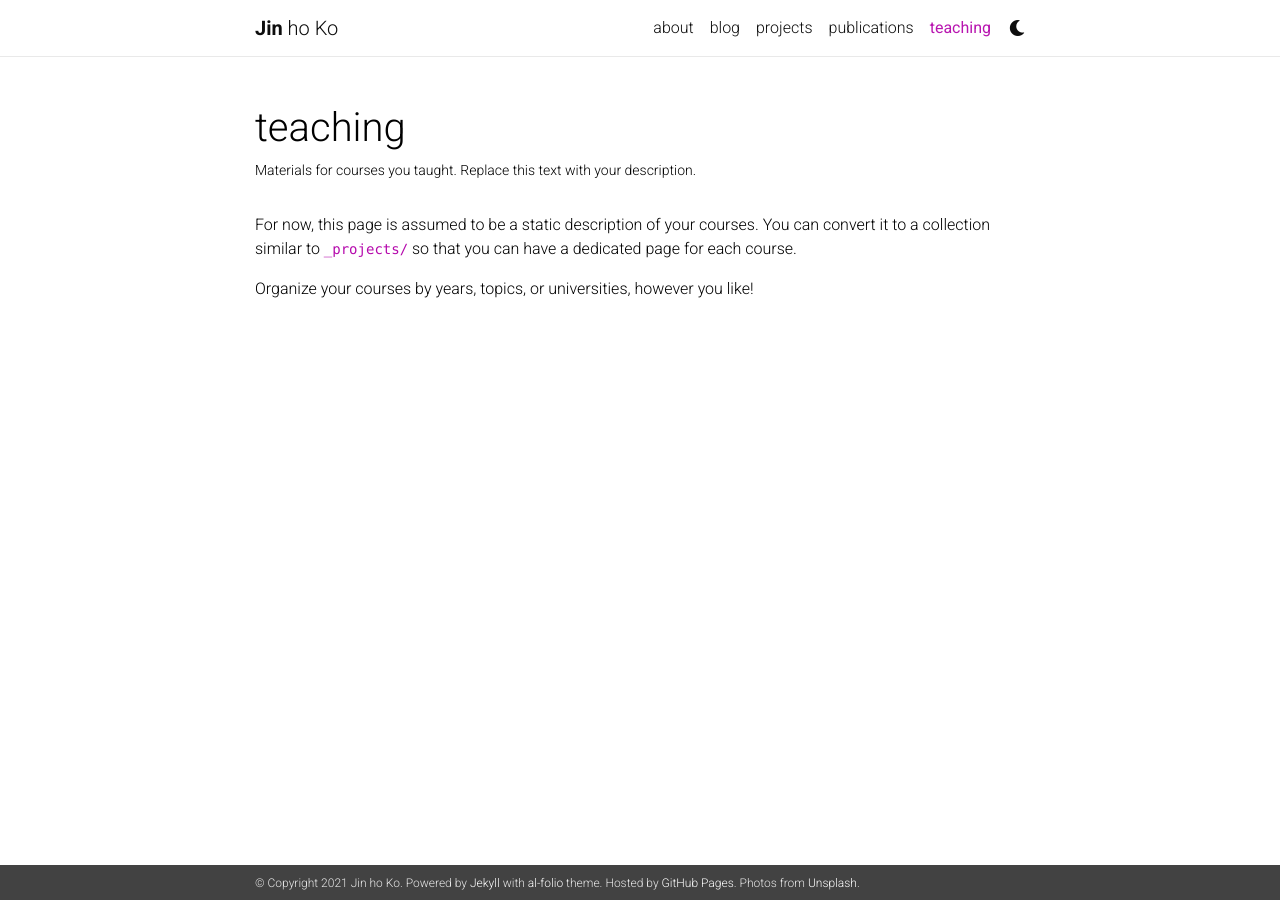
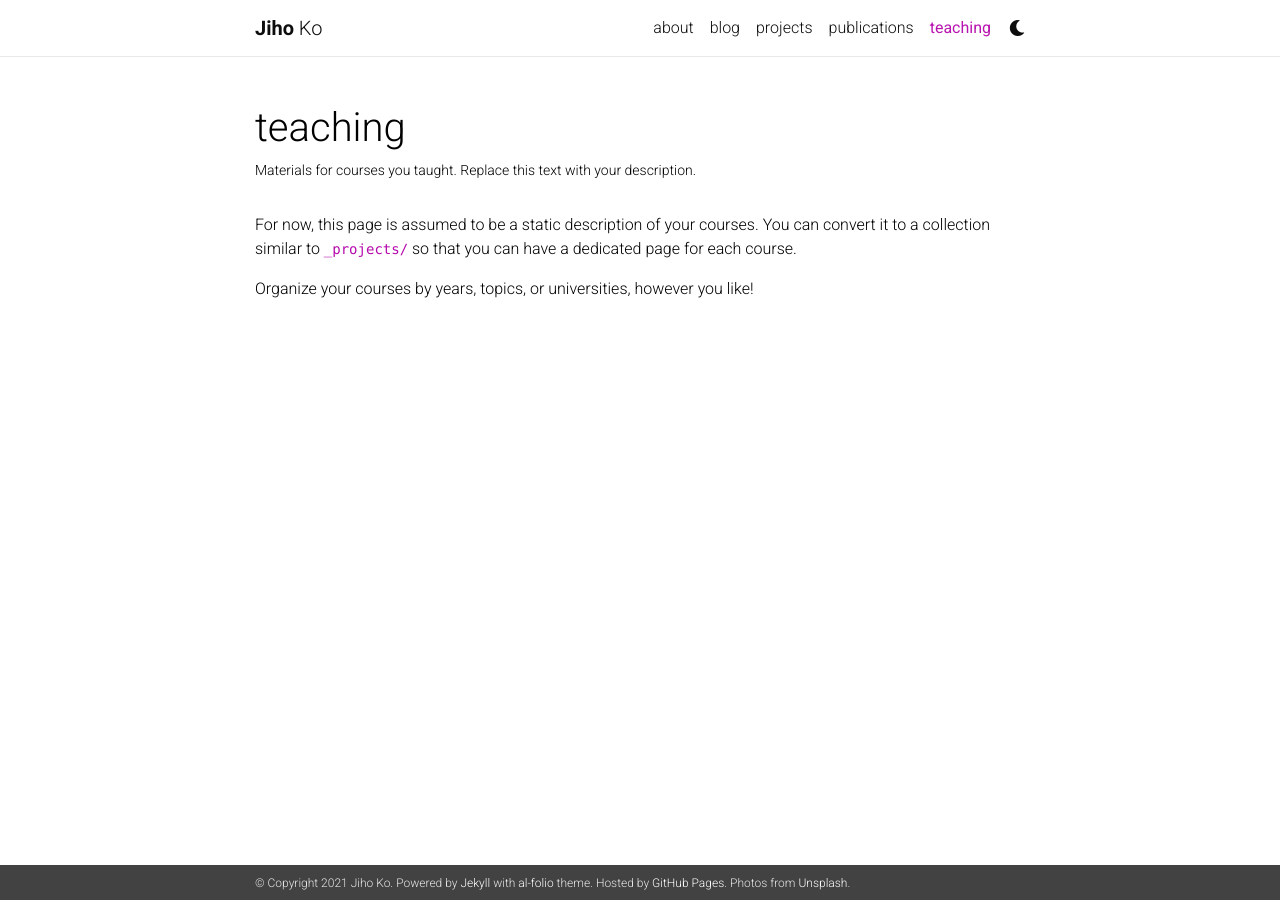
Before and after one commit to dgggit/dgggit.github.com, a Jekyll site: the page built from _pages/teaching.md, in a window 1280 px wide. Built offline with Jekyll 4.4.1, drawn with Linux system fonts in a browser that asks for light colours; nearby versions of some CDN libraries; a style sheet for code colours, icons or effects is not loaded.

Commit message:
apply name

```diff
--- a/_config.yml
+++ b/_config.yml
@@ -3,8 +3,7 @@
 # -----------------------------------------------------------------------------
 
 title: blank # the website title (if blank, full name will be used instead)
-first_name: Jin
-middle_name: ho
+first_name: Jiho
 last_name: Ko
 email: you@example.com
 description: > # the ">" symbol means to ignore newlines until "footer_text:"
--- a/_includes/footer.html
+++ b/_includes/footer.html
@@ -1,7 +1,7 @@
 {% if site.footer_fixed %}
 <footer class="fixed-bottom">
   <div class="container mt-0">
-    &copy; Copyright {{ site.time | date: '%Y' }} {{ site.first_name }} {{ site.middle_name }} {{ site.last_name }}.
+    &copy; Copyright {{ site.time | date: '%Y' }} {{ site.first_name }} {{ site.last_name }}.
     {{ site.footer_text }}
     {% if site.last_updated %}
     Last updated: {{ "now" | date: '%B %d, %Y' }}.
@@ -11,7 +11,7 @@
 {% else %}
 <footer class="sticky-bottom mt-5">
   <div class="container">
-    &copy; Copyright {{ site.time | date: '%Y' }} {{ site.first_name }} {{ site.middle_name }} {{ site.last_name }}.
+    &copy; Copyright {{ site.time | date: '%Y' }} {{ site.first_name }} {{ site.last_name }}.
     {{ site.footer_text }}
     {% if site.last_updated %}
     Last updated: {{ "now" | date: '%B %d, %Y' }}.
--- a/_includes/head.html
+++ b/_includes/head.html
@@ -2,7 +2,7 @@
 <meta name="viewport" content="width=device-width, initial-scale=1, shrink-to-fit=no">
 <meta http-equiv="X-UA-Compatible" content="IE=edge">
 
-<title>{% if site.title == blank %}{{ site.title }}{% else %}{{ site.first_name }} {{ site.middle_name }} {{ site.last_name }}{% endif %}{% if page.title and page.url != "/" %} | {{ page.title }}{% endif %}</title>
+<title>{% if site.title == blank %}{{ site.title }}{% else %}{{ site.first_name }} {{ site.last_name }}{% endif %}{% if page.title and page.url != "/" %} | {{ page.title }}{% endif %}</title>
 <meta name="description" content="{{ site.description }}">
 
 <!-- Open Graph -->
--- a/_includes/header.html
+++ b/_includes/header.html
@@ -5,7 +5,7 @@
     <div class="container">
       {% if page.title != "about" %}
       <a class="navbar-brand title font-weight-lighter" href="{{ site.baseurl | prepend: site.url }}/">
-       {% if site.title == blank %}{{ site.title }}{% else %}<span class="font-weight-bold">{{ site.first_name }}</span> {{ site.middle_name }}  {{ site.last_name }}{% endif %}
+       {% if site.title == blank %}{{ site.title }}{% else %}<span class="font-weight-bold">{{ site.first_name }}</span> {{ site.last_name }}{% endif %}
       </a>
       {% elsif site.show_social_icons %}
         <!-- Social Icons -->
--- a/_layouts/about.html
+++ b/_layouts/about.html
@@ -6,7 +6,7 @@ layout: default
 
   <header class="post-header">
     <h1 class="post-title">
-     {% if site.title == blank %}{{ site.title }}{% else %}<span class="font-weight-bold">{{ site.first_name }}</span> {{ site.middle_name }}  {{ site.last_name }}{% endif %}
+     {% if site.title == blank %}{{ site.title }}{% else %}<span class="font-weight-bold">{{ site.first_name }}</span> {{ site.last_name }}{% endif %}
     </h1>
      <p class="desc">{{ page.description }}</p>
   </header>
```
Also changed, not shown: 1 other file.
